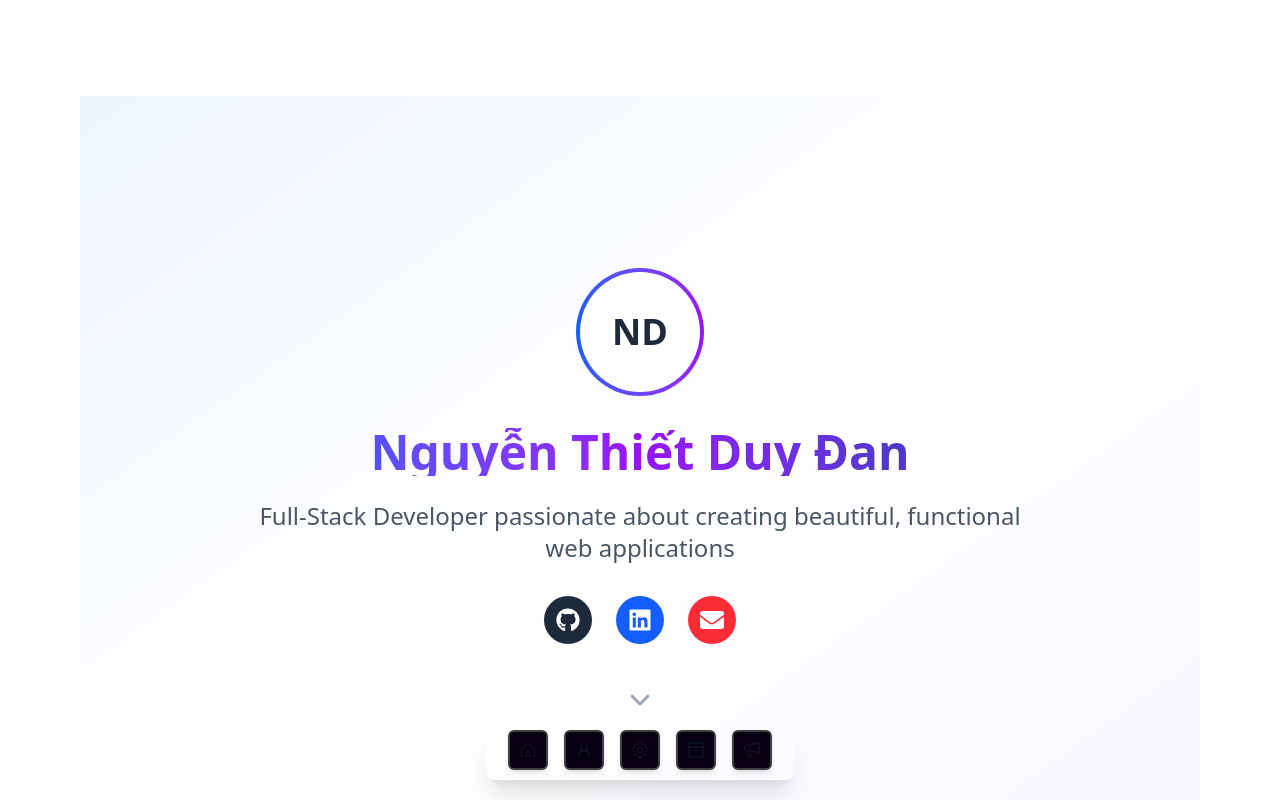
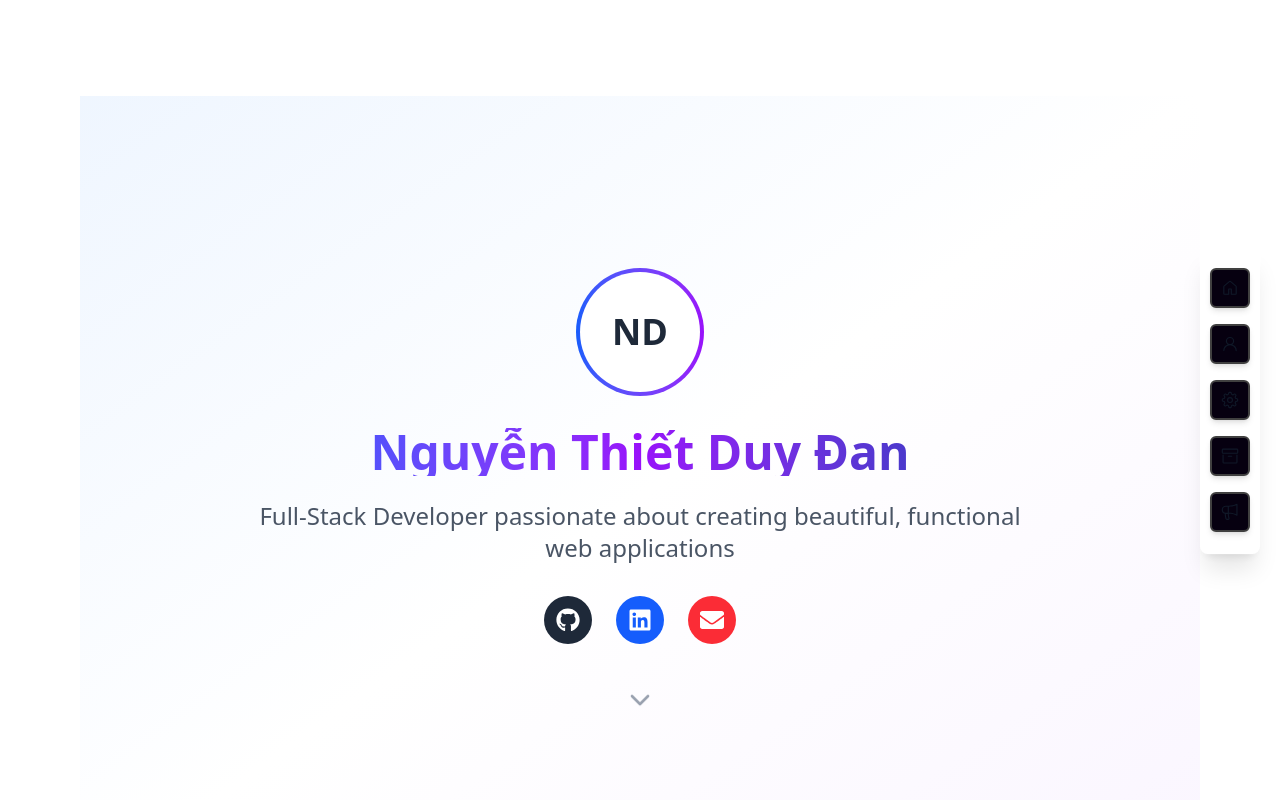
Before and after one commit to nguyenduydan/Portfolio-Personal, a React (Vite) app in the folder Portfolio/: page / in a window 1280 px wide. Shown: the top 800 px of the page. Built offline with nearby package versions, Linux system fonts and the light colour scheme; no server answers.

Commit message:
update dock

```diff
--- a/Portfolio/src/App.jsx
+++ b/Portfolio/src/App.jsx
@@ -48,9 +48,9 @@ function App() {
       <div className="fixed bottom-0 left-0 right-0 flex justify-center z-40">
         <Dock
           items={items}
-          panelHeight={60}
+          panelHeight={50}
           baseItemSize={40}
-          magnification={70}
+          magnification={60}
           className=" dark:bg-white/10 backdrop-blur-md border border-white/10 shadow-lg px-2 cursor-pointer rounded-lg"
         />
       </div>
--- a/Portfolio/src/components/Dock.jsx
+++ b/Portfolio/src/components/Dock.jsx
@@ -20,7 +20,7 @@ function DockItem({
     children,
     className = "",
     onClick,
-    mouseX,
+    mouseY,
     spring,
     distance,
     magnification,
@@ -29,14 +29,16 @@ function DockItem({
     const ref = useRef(null);
     const isHovered = useMotionValue(0);
 
-    const mouseDistance = useTransform(mouseX, (val) => {
+    // ➜ Tính khoảng cách theo trục Y cho layout dọc
+    const mouseDistance = useTransform(mouseY, (val) => {
         const rect = ref.current?.getBoundingClientRect() ?? {
-            x: 0,
-            width: baseItemSize,
+            y: 0,
+            height: baseItemSize,
         };
-        return val - rect.x - baseItemSize / 2;
+        return val - rect.y - baseItemSize / 2;
     });
 
+    // ➜ Tạo hiệu ứng "wave"
     const targetSize = useTransform(
         mouseDistance,
         [-distance, 0, distance],
@@ -83,13 +85,12 @@ function DockLabel({ children, className = "", ...rest }) {
         <AnimatePresence>
             {isVisible && (
                 <motion.div
-                    initial={{ opacity: 0, y: 0 }}
-                    animate={{ opacity: 1, y: -10 }}
-                    exit={{ opacity: 0, y: 0 }}
+                    initial={{ opacity: 0, x: 0 }}
+                    animate={{ opacity: 1, x: -10 }}
+                    exit={{ opacity: 0, x: 0 }}
                     transition={{ duration: 0.2 }}
-                    className={`${className} absolute -top-6 left-1/2 w-fit whitespace-pre border border-neutral-700 bg-[#060010] px-2 py-0.5 text-md text-white`}
+                    className={`${className} absolute right-full top-1/2 -translate-y-1/2 mr-2 w-fit whitespace-pre border border-neutral-700 bg-[#060010] px-2 py-0.5 text-md text-white`}
                     role="tooltip"
-                    style={{ x: "-50%" }}
                 >
                     {children}
                 </motion.div>
@@ -112,11 +113,11 @@ export default function Dock({
     spring = { mass: 0.1, stiffness: 150, damping: 12 },
     magnification = 70,
     distance = 100,
-    panelHeight = 65,
-    dockHeight = 256,
+    panelHeight = 300,
+    dockHeight = 400,
     baseItemSize = 50,
 }) {
-    const mouseX = useMotionValue(Infinity);
+    const mouseY = useMotionValue(Infinity); // ➜ Đổi từ mouseX sang mouseY
     const isHovered = useMotionValue(0);
 
     const maxHeight = useMemo(
@@ -129,32 +130,31 @@ export default function Dock({
     return (
         <motion.div
             style={{ height, scrollbarWidth: "none" }}
-            className="mx-2 flex max-w-full items-center"
+            className="my-2 flex max-h-full"
         >
             <motion.div
-                onMouseMove={({ pageX }) => {
+                onMouseMove={({ pageY }) => {
                     isHovered.set(1);
-                    mouseX.set(pageX);
+                    mouseY.set(pageY);
                 }}
                 onMouseLeave={() => {
                     isHovered.set(0);
-                    mouseX.set(Infinity);
+                    mouseY.set(Infinity);
                 }}
-                className={`${className} absolute bottom-5 left-1/2 transform -translate-x-1/2 flex items-end w-fit gap-4
-              rounded-2xl border-neutral-700 border-2 pb-2 px-5
+                className={`${className} fixed right-5 top-1/2 transform -translate-y-1/2 flex flex-col items-center h-fit gap-4
+              rounded-2xl border-neutral-700 border-2 pt-5 pb-5 px-2
               backdrop-blur-md bg-white/10 dark:bg-gray-700/30
               shadow-xl ring-1 ring-white/10`}
-                style={{ height: panelHeight }}
+                style={{ width: baseItemSize + 20 }}
                 role="toolbar"
                 aria-label="Application dock"
             >
-
                 {items.map((item, index) => (
                     <DockItem
                         key={index}
                         onClick={item.onClick}
                         className={item.className}
-                        mouseX={mouseX}
+                        mouseY={mouseY}
                         spring={spring}
                         distance={distance}
                         magnification={magnification}
```
